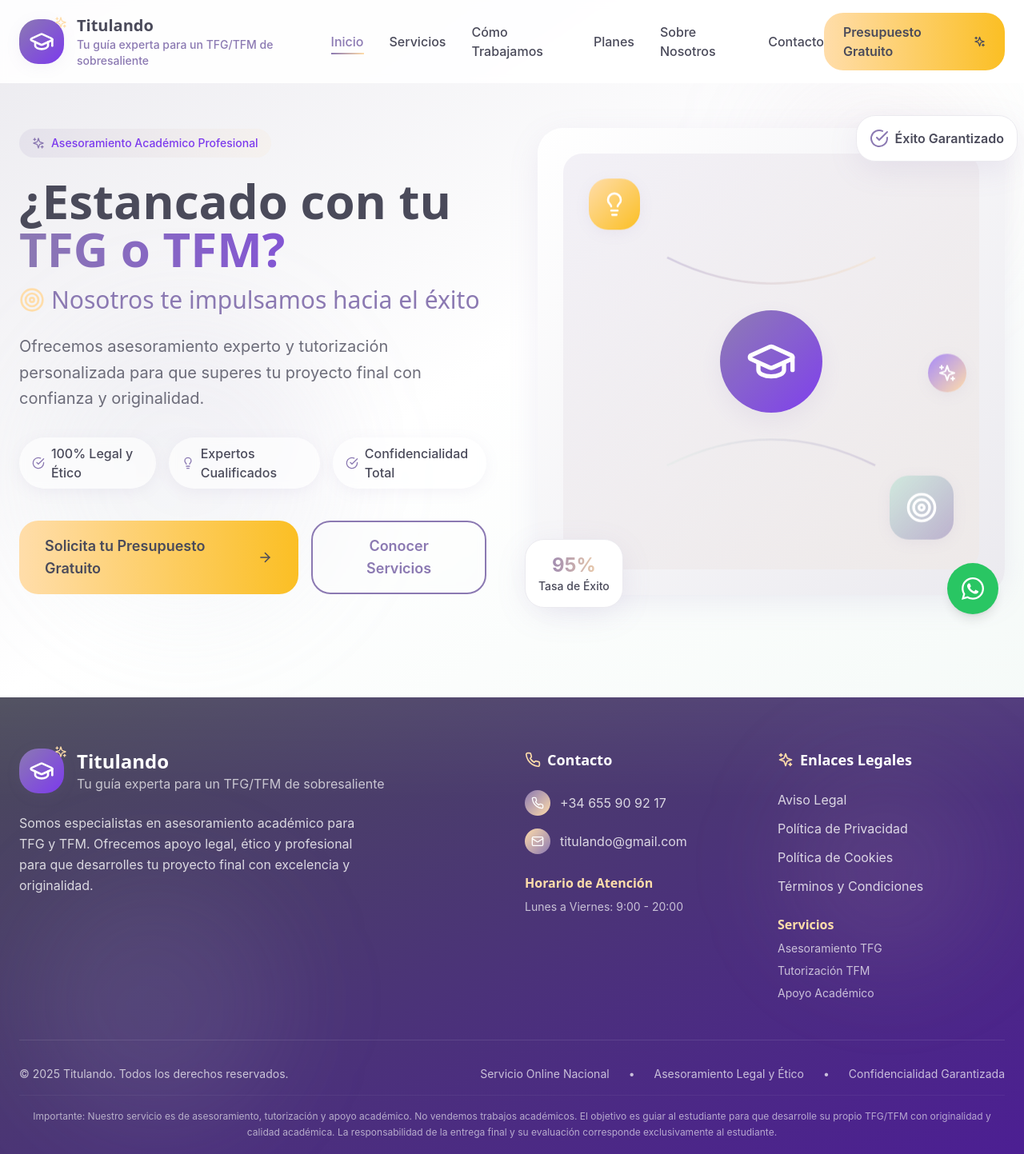
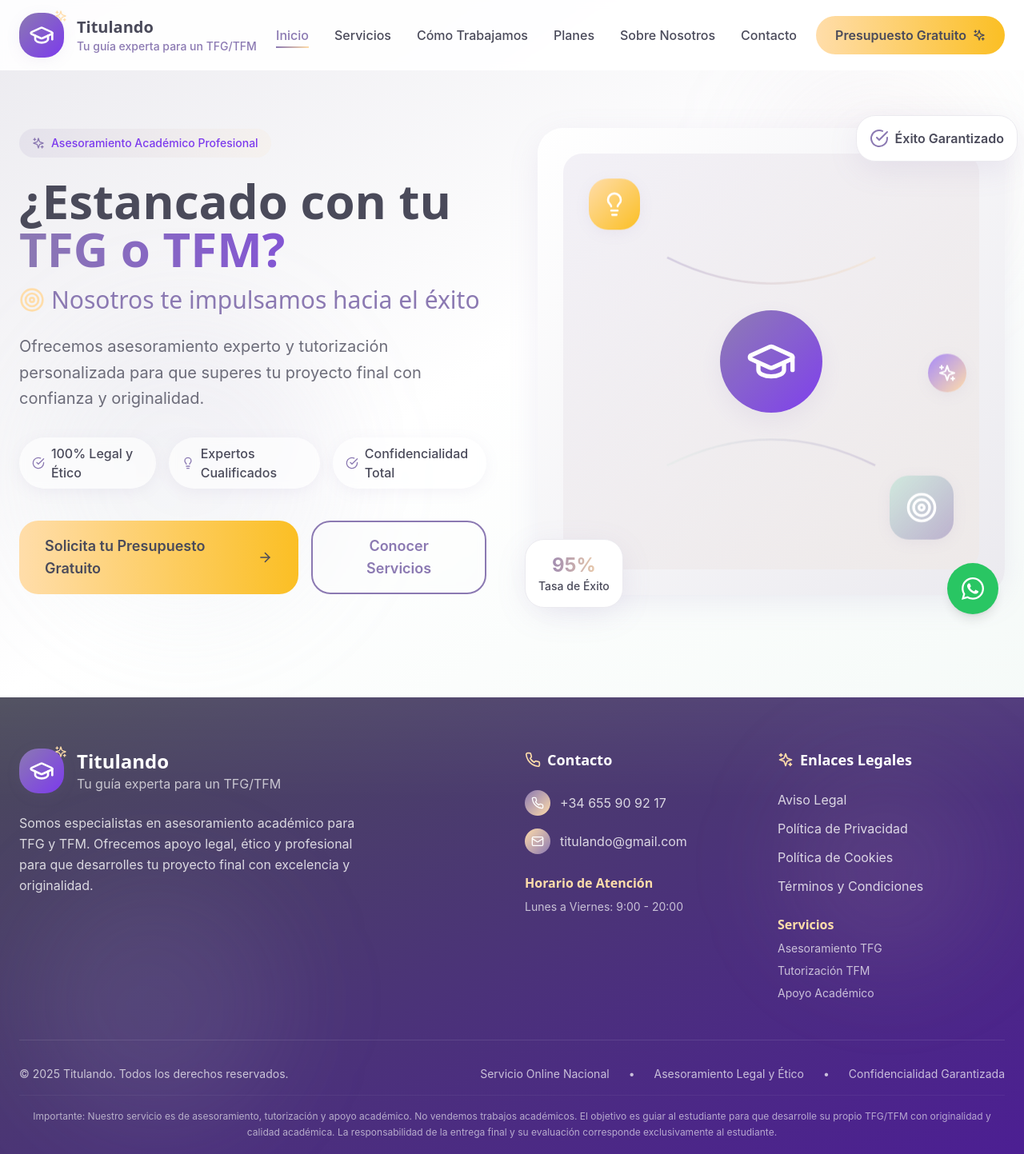
Before and after one commit to Maybe-Sama/Titulando, a React (Vite) app: page / in a window 1280 px wide. Shown: the top 1443 px of the page at 80% size. Built offline with nearby package versions, Linux system fonts and the light colour scheme.

Commit message:
docs: Update content in Header and Footer

```diff
--- a/src/components/Footer.tsx
+++ b/src/components/Footer.tsx
@@ -25,7 +25,7 @@ const Footer = () => {
               </div>
               <div>
                 <h3 className="text-2xl font-display font-bold">Titulando</h3>
-                <p className="text-white/70">Tu guía experta para un TFG/TFM de sobresaliente</p>
+                <p className="text-white/70">Tu guía experta para un TFG/TFM</p>
               </div>
             </div>
 
--- a/src/components/Header.tsx
+++ b/src/components/Header.tsx
@@ -41,7 +41,7 @@ const Header = () => {
             </div>
             <div>
               <h1 className="text-xl font-display font-bold text-neutral-dark">Titulando</h1>
-              <p className="text-sm text-primary-500 font-medium">Tu guía experta para un TFG/TFM de sobresaliente</p>
+              <p className="text-sm text-primary-500 font-medium">Tu guía experta para un TFG/TFM</p>
             </div>
           </Link>
 
```
